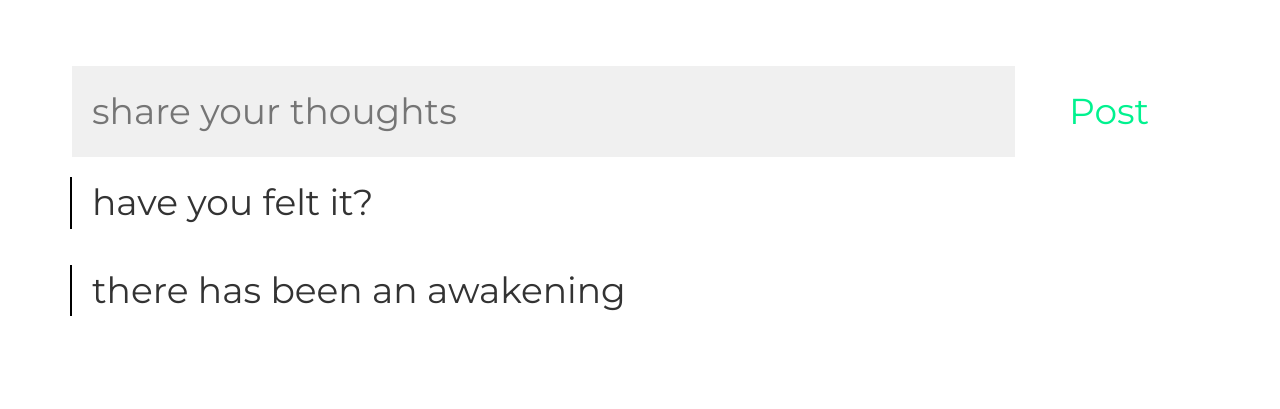
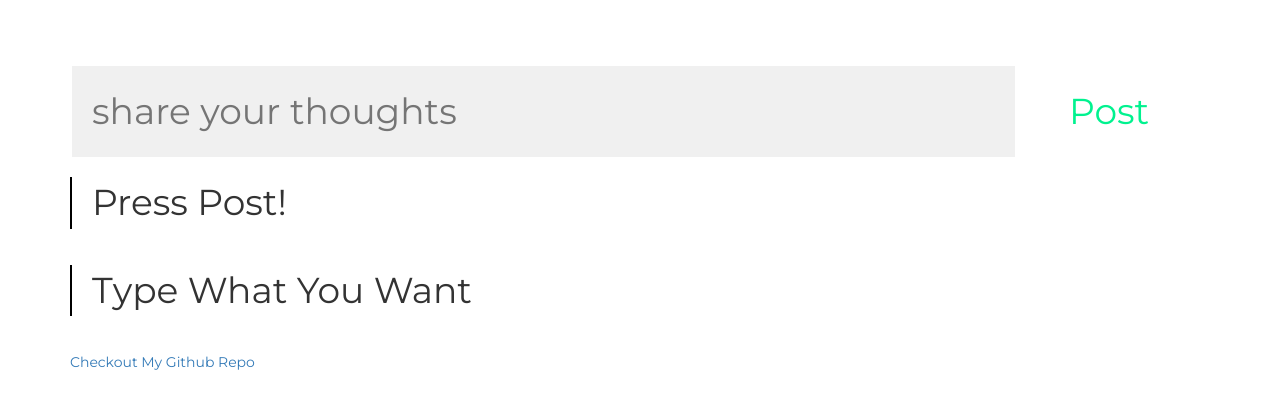
Before and after one commit to eatfoodallday/threadly, a plain HTML site: page index.html in a window 1280 px wide. Shown: the part 97-506 px from the top of the page. Drawn offline with nearby package versions, Linux system fonts and the light colour scheme.

Commit message:
added repo link

```diff
--- a/index.html
+++ b/index.html
@@ -37,9 +37,15 @@
                 </div>
 
                 <ul class="comments" id="comments">
-                    <li> have you felt it?</li>
-                    <li> there has been an awakening</li>
+                    <li> Press Post!</li>
+                    <li> Type What You Want</li>
                 </ul>
+
+                <div class="info">
+                    <p>
+                       <a href= "https://github.com/eatfoodallday/threadly"target="_blank">Checkout My Github Repo</a>
+                    </p>
+                </div>
             </div>
         </div>
 
```
